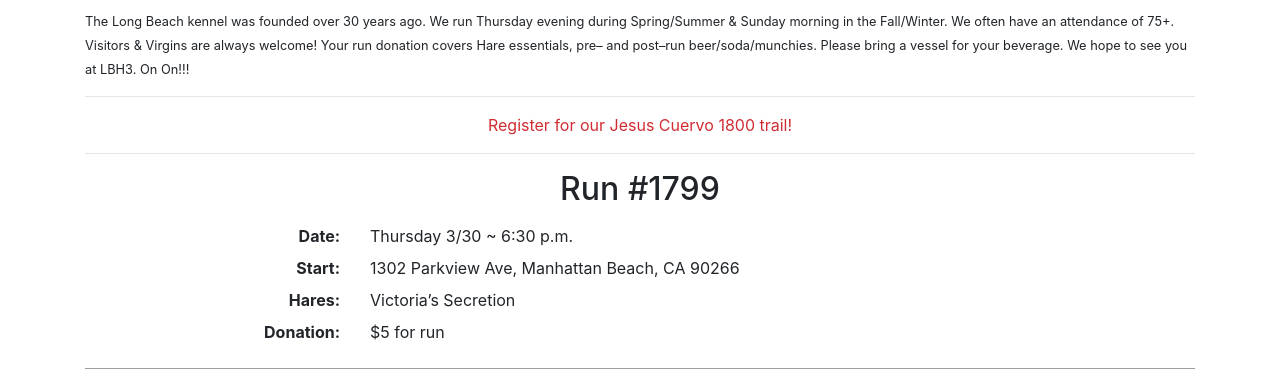
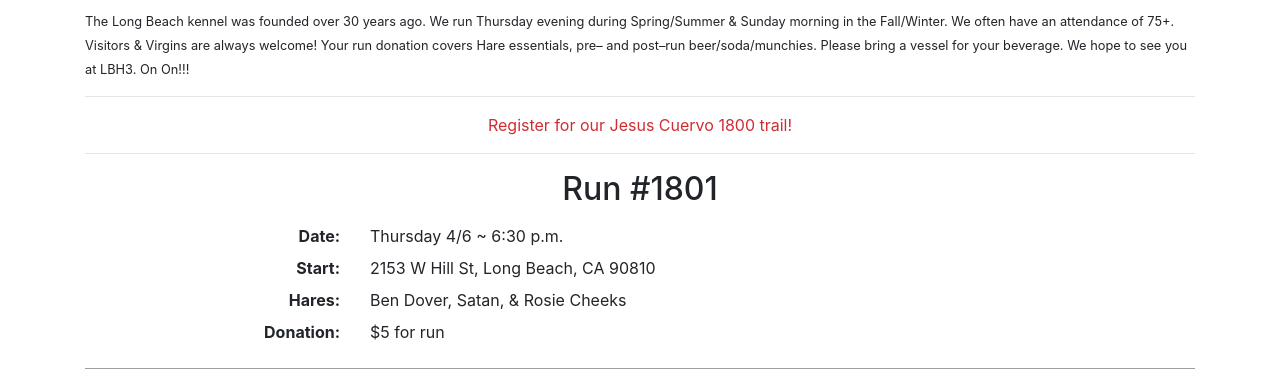
Before and after one commit to LBH3/lbh3.org, a PHP site: page /index.php in a window 1280 px wide. Shown: the part 105-474 px from the top of the page. Run offline with PHP 8.4, Linux system fonts and the light colour scheme; some libraries are stand-ins or nearby versions; grey boxes are pictures that could not be loaded.

Commit message:
Update after the 2017-03-30 hash

```diff
--- a/index.php
+++ b/index.php
@@ -31,32 +31,34 @@
 
 			<hr>
 
-      <h2>Run #1799</h2>
+      <h2>Run #1801</h2>
 
       <dl class="row">
         <dt class="col-sm-3 text-sm-right">Date:</dt>
-        <dd class="col-sm-9">Thursday 3/30 ~ 6:30 p.m.</dd>
+        <dd class="col-sm-9">Thursday 4/6 ~ 6:30 p.m.</dd>
         <dt class="col-sm-3 text-sm-right">Start:</dt>
-        <dd class="col-sm-9">1302 Parkview Ave, Manhattan Beach, CA 90266</dd>
+        <dd class="col-sm-9">2153 W Hill St, Long Beach, CA 90810</dd>
         <dt class="col-sm-3 text-sm-right">Hares:</dt>
-        <dd class="col-sm-9">Victoria’s Secretion</dd>
+        <dd class="col-sm-9">Ben Dover, Satan, &amp; Rosie Cheeks</dd>
         <dt class="col-sm-3 text-sm-right">Donation:</dt>
         <dd class="col-sm-9">$5 for run</dd>
       </dl>
 
-			<iframe src="https://www.google.com/maps/embed?pb=!1m18!1m12!1m3!1d3311.64326266019!2d-118.39450328478894!3d33.89884028064783!2m3!1f0!2f0!3f0!3m2!1i1024!2i768!4f13.1!3m3!1m2!1s0x80c2b407f29b04f5%3A0x6089205f9b38456c!2s1302+Parkview+Ave%2C+Manhattan+Beach%2C+CA+90266!5e0!3m2!1sen!2sus!4v1490572387597" width="100%" height="368" frameborder="0" style="border:0" allowfullscreen></iframe>
+			<iframe src="https://www.google.com/maps/embed?pb=!1m18!1m12!1m3!1d3315.568401351035!2d-118.22055328479168!3d33.797641980676055!2m3!1f0!2f0!3f0!3m2!1i1024!2i768!4f13.1!3m3!1m2!1s0x80dd34107d98aa89%3A0x50bf86cbf83bf0f5!2s2153+W+Hill+St%2C+Long+Beach%2C+CA+90810!5e0!3m2!1sen!2sus!4v1490919839553" width="100%" height="368" frameborder="0" style="border:0" allowfullscreen></iframe>
 
       <dl class="row">
+				<!--
         <dt class="col-md-3 text-md-right">Directions:</dt>
         <dd class="col-md-9">
 					<p>
 						Take the 405 North to Rosecrans Ave. Turn left at the exit and head West. Proceed about a mile down Rosecrans and then turn left on Park Way and then right on Parkview Ave. After about a .2 miles turn left on Park Pl. and then go to the North West corner of the parking lot and LFH
           </p>
         </dd>
+			-->
         <dt class="col-md-3 text-md-right">From the hares:</dt>
         <dd class="col-md-9">
 					<p>
-						LBH3 needs hares for thursday night trails. Trail must be West of Beach and South of the Manchester/Rosecrans border. If you want to hare but need help let your trailmasters know and they will get someone to help.
+						Ben Dover and Family will be haring inside the box for the first time in years
           </p>
         </dd>
       </dl>
```
